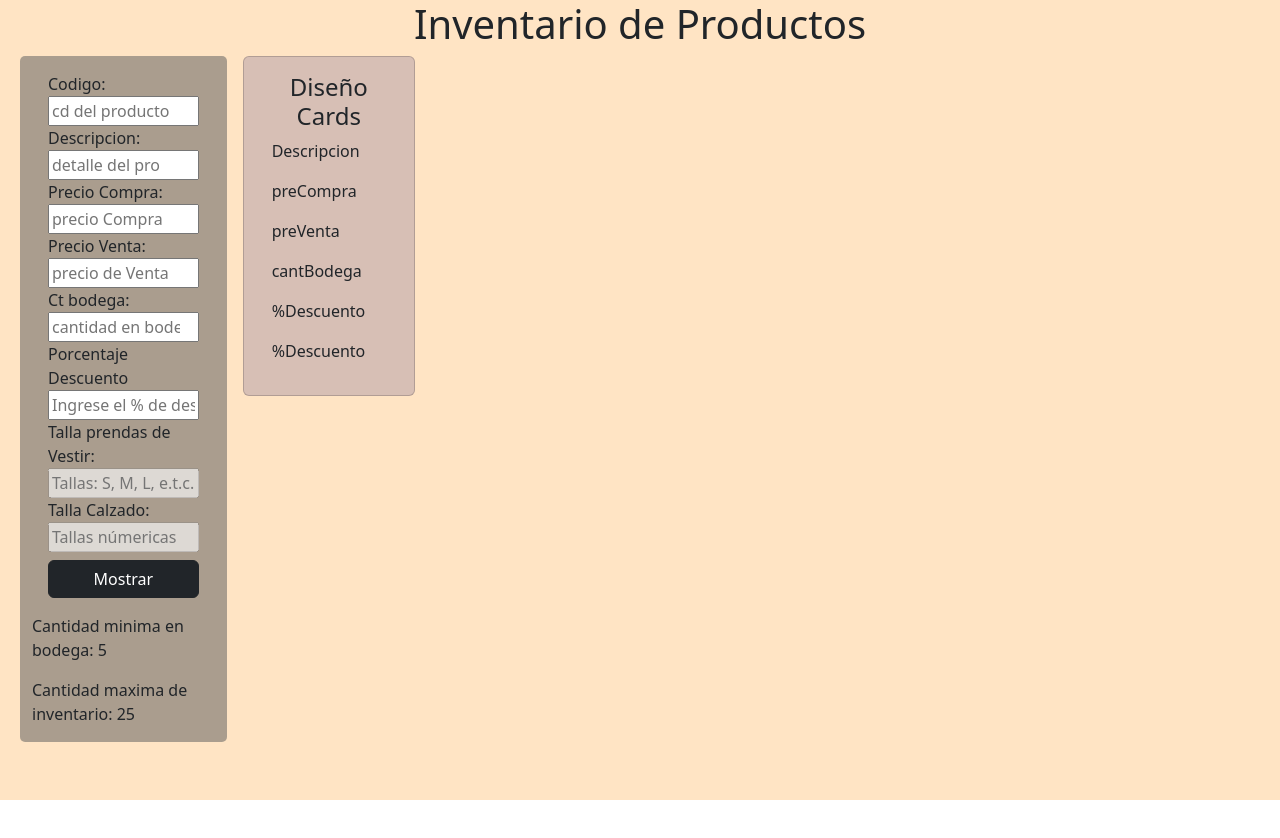
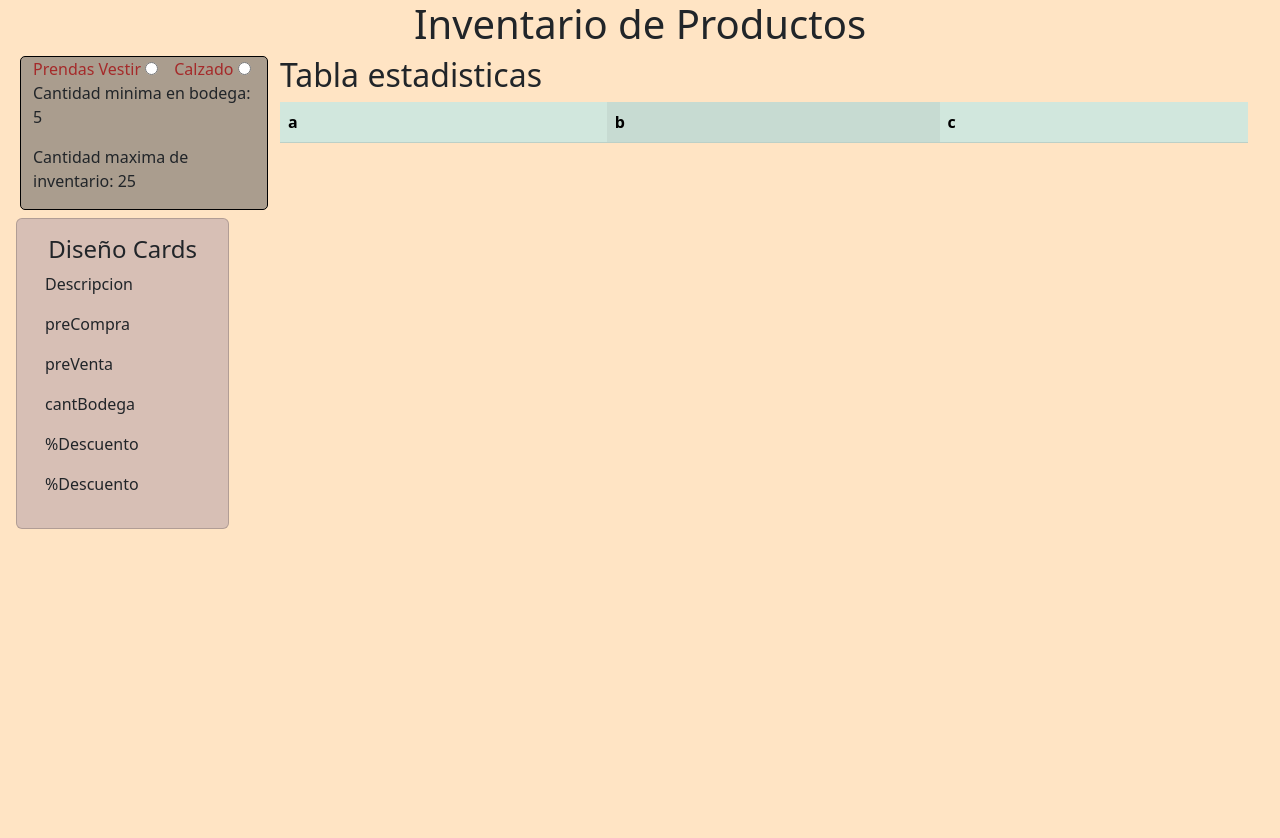
Before and after one commit to Lucheto04/Ciclo-2-desde-POO, a plain HTML site: page viernes de pruebas/inventario Productos/index.html in a window 1280 px wide. Shown: the top 838 px of the page. Before the commit the page ends 800 px from the top, so only its background shows below. Drawn offline with Linux system fonts and the light colour scheme.

Commit message:
formulario completo

```diff
--- a/apuntesEvaTeorica.txt
+++ b/apuntesEvaTeorica.txt
@@ -28,6 +28,3 @@ pop(): elimina el ultimo elemento y lo devuelve
 shift(): elimina el primer elemento y lo devuelve
 
 indexOf(): devuelve el valor del elemento si lo encuentra dentro del array, de no encontrarlo retorna -1
-
-
-aaa
--- a/viernes de pruebas/inventario Productos/css/style.css
+++ b/viernes de pruebas/inventario Productos/css/style.css
@@ -1,8 +1,13 @@
 .container-fluid {
-    height: 100vh;
+    height: 1000vh;
     background-color: bisque;
 }
 #formulario {
     background-color: rgba(94, 93, 93, 0.524);
+    border: 1px double black;
     border-radius: 5px;
+    width: 20%;
 }
+.elegir {
+    color: brown;
+}
--- a/viernes de pruebas/inventario Productos/index.html
+++ b/viernes de pruebas/inventario Productos/index.html
@@ -10,46 +10,64 @@
     <script src="./js/main.js" defer></script>
     <title>Inventario Productos</title>
 </head>
-<body>
+<body onload="infoEscondida(), elegirTipoR()">
     <div class="container-fluid">
         <div class="header">
             <h1 class="text-center">Inventario de Productos</h1>
         </div>
 
-        <div class="miFormulario">
+        <div class="part1">
             <div class="row m-2">
                 <div class="col-2" id="formulario">
-                        <form action="datos" class="formulario d-flex flex-column m-3">
+                    <form action="datos" class="formulario d-flex flex-column ">
+                        <div class="seleccionar d-flex gap-3">
+                            <div class="elegir">
+                                <label for="prVestir">Prendas Vestir</label>
+                                <input type="radio" name="tipoRopa" id="prVestir">
+                            </div>
+                            <div class="elegir">
+                                <label for="calzado">Calzado</label>
+                                <input type="radio" name="tipoRopa" id="calzado">
+                            </div>
+                        </div>
+                        <div class="llenarDatos">
                             <label for="codigo">Codigo: </label>
-                            <input type="text" name="codigo" id="codigo" placeholder="cd del producto">
-
+                            <input type="text" class="inputs" name="codigo" id="codigo" placeholder="cd del producto">
                             <label for="descripcion">Descripcion: </label>
-                            <input type="text" name="descripcion" id="descripcion" placeholder="detalle del pro">
-
+                            <input type="text" class="inputs" name="descripcion" id="descripcion" placeholder="detalle del pro">
                             <label for="preCompra">Precio Compra: </label>
-                            <input type="number" min="1" name="preCompra" id="preCompra" placeholder="precio Compra">
-
+                            <input type="number" class="inputs" min="1" name="preCompra" id="preCompra" placeholder="precio Compra">
                             <label for="preVenta">Precio Venta: </label>
-                            <input type="number" min="1" name="preVenta" id="preVenta" placeholder="precio de Venta">
-
+                            <input type="number" class="inputs" min="1" name="preVenta" id="preVenta" placeholder="precio de Venta">
                             <label for="cantBodega">Ct bodega: </label>
-                            <input type="number" min="1" max="25" name="cantBodega" id="cantBodega" placeholder="cantidad en bodega">
-
+                            <input type="number" class="inputs" min="1" name="cantBodega" id="cantBodega" placeholder="cantidad en bodega">
                             <label for="descuento">Porcentaje Descuento</label>
-                            <input type="text" name="descuento" id="descuento" placeholder="Ingrese el % de descuento">
-
-                            <label for="taPrendas">Talla prendas de Vestir: </label>
-                            <input type="text" name="taPrendas" id="taPrendas" placeholder="Tallas: S, M, L, e.t.c." disabled>
-
-                            <label for="taCalzado">Talla Calzado: </label>
-                            <input type="text" name="taCalzado" id="taCalzado" placeholder="Tallas númericas" disabled>
-
+                            <input type="text" class="inputs" name="descuento" id="descuento" placeholder="Ingrese el % de descuento">
+                            <label for="taPrendas" class="taPrendas">Talla prendas de Vestir: </label>
+                            <input type="text" class="inputs" name="taPrendas" id="taPrendas" placeholder="Tallas: S, M, L, e.t.c.">
+                            <label for="taCalzado" class="taCalzado">Talla Calzado: </label>
+                            <input type="text" class="inputs" name="taCalzado" id="taCalzado" placeholder="Tallas númericas">
                             <button type="button" class="btn btn-dark mt-2" onclick="mostrar()">Mostrar</button>
+                        </div>
                     </form>
                     <p>Cantidad minima en bodega: <span id="cantMnBodega">5</span> </p>
                     <p>Cantidad maxima de inventario: <span id="cantMxInventario">25</span></p>
                 </div>
                 <div class="col">
+                    <h2>Tabla estadisticas</h2>
+                    <table class="table table-success table-striped-columns">
+                        <thead>
+                            <tr>
+                                <th>a</th>
+                                <th>b</th>
+                                <th>c</th>
+                            </tr>
+                        </thead>
+                        <tbody id="tabla1"></tbody>
+                    </table>
+                </div>
+            </div>
+            <div class="seccionCards">
                 <div class="tarjetas row d-flex" id="tarjetas">
                     <div class="card ms-3 mt-6 col-2" style="background-color: rgba(198, 175, 175, 0.7);">
                         <div class="card-body">
@@ -66,6 +84,5 @@
             </div>
         </div>
     </div>
-    </div>
 </body>
 </html>
--- a/viernes de pruebas/inventario Productos/js/main.js
+++ b/viernes de pruebas/inventario Productos/js/main.js
@@ -1,3 +1,39 @@
+const taPrendas = document.querySelector(".taPrendas");
+const taPrendas1 = document.querySelector("#taPrendas");
+const taCalzado = document.querySelector(".taCalzado");
+const taCalzado1 = document.querySelector("#taCalzado");
+const llenarDatos = document.querySelector(".llenarDatos");
+const infoEscondida = () => {
+    taPrendas.style.display = "none";
+    taPrendas1.style.display = "none";
+    taCalzado.style.display = "none";
+    taCalzado1.style.display = "none";
+    llenarDatos.style.display = "none";
+
+    let checkPrendas = document.querySelector("#prVestir");
+    checkPrendas.addEventListener("change", elegirTipoR);
+
+    let checkCalzado = document.querySelector("#calzado");
+    checkCalzado.addEventListener("change", elegirTipoR);
+}
+const elegirTipoR = () => {
+    let checkPrendas = document.querySelector("#prVestir");
+    let checkCalzado = document.querySelector("#calzado");
+    if (checkPrendas.checked) {
+        llenarDatos.style.display = "block";
+        taPrendas.style.display = "block";
+        taPrendas1.style.display = "block";
+        taCalzado.style.display = "none";
+        taCalzado1.style.display = "none";
+    } else if (checkCalzado.checked) {
+        llenarDatos.style.display = "block";
+        taCalzado.style.display = "block";
+        taCalzado1.style.display = "block";
+        taPrendas.style.display = "none";
+        taPrendas1.style.display = "none";
+    }
+}
+
 class Producto {
     #codigo
     #descripcion
```
Lines whose indentation alone changed are shown as unchanged.
